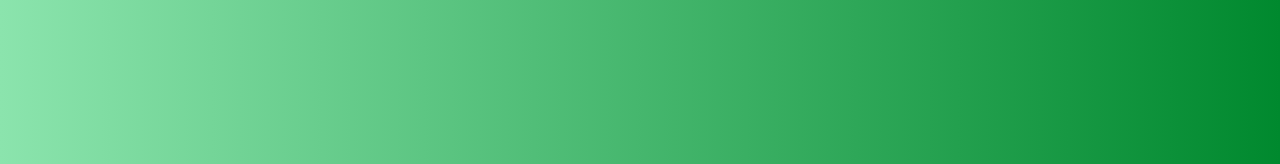
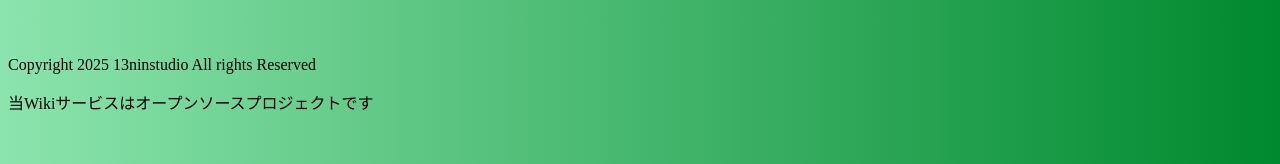
Before and after one commit to sakitibi/AsakuraWiki, a Next.js app: page / in a window 1280 px wide. Shown: the part 234-398 px from the top of the page. Built offline with nearby package versions, Linux system fonts and the light colour scheme; no server answers; the database is empty; what @supabase/auth-helpers-react would draw is missing.

Commit message:
コミットされました

```diff
--- a/pages/index.tsx
+++ b/pages/index.tsx
@@ -74,6 +74,10 @@ export default function Home() {
             <br />
                 <button onClick={NewWikiPage}><span>＋ 新しいWikiを作る</span></button>
             </main>
+            <footer>
+                <p>Copyright 2025 13ninstudio All rights Reserved</p>
+                <p>当Wikiサービスはオープンソースプロジェクトです</p>
+            </footer>
         </>
     );
 }
```
